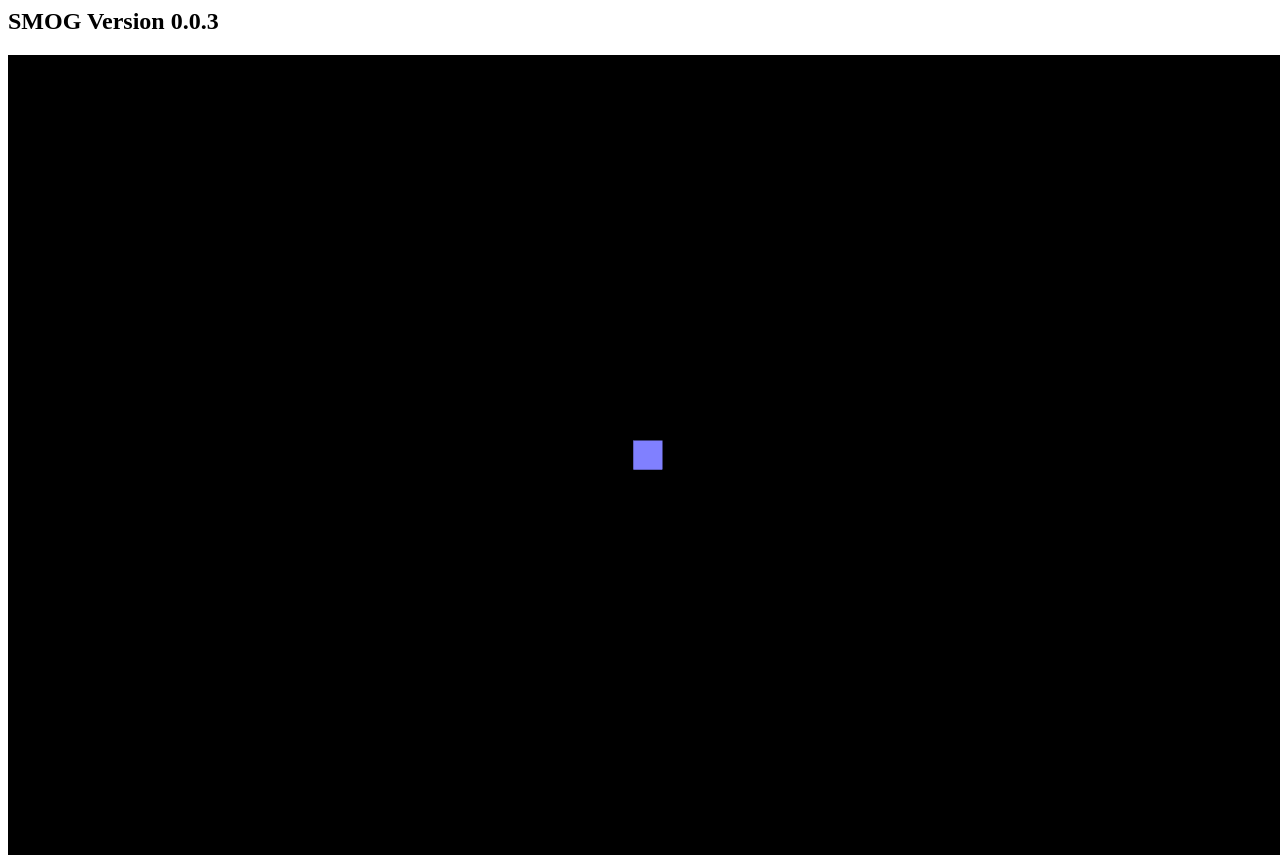
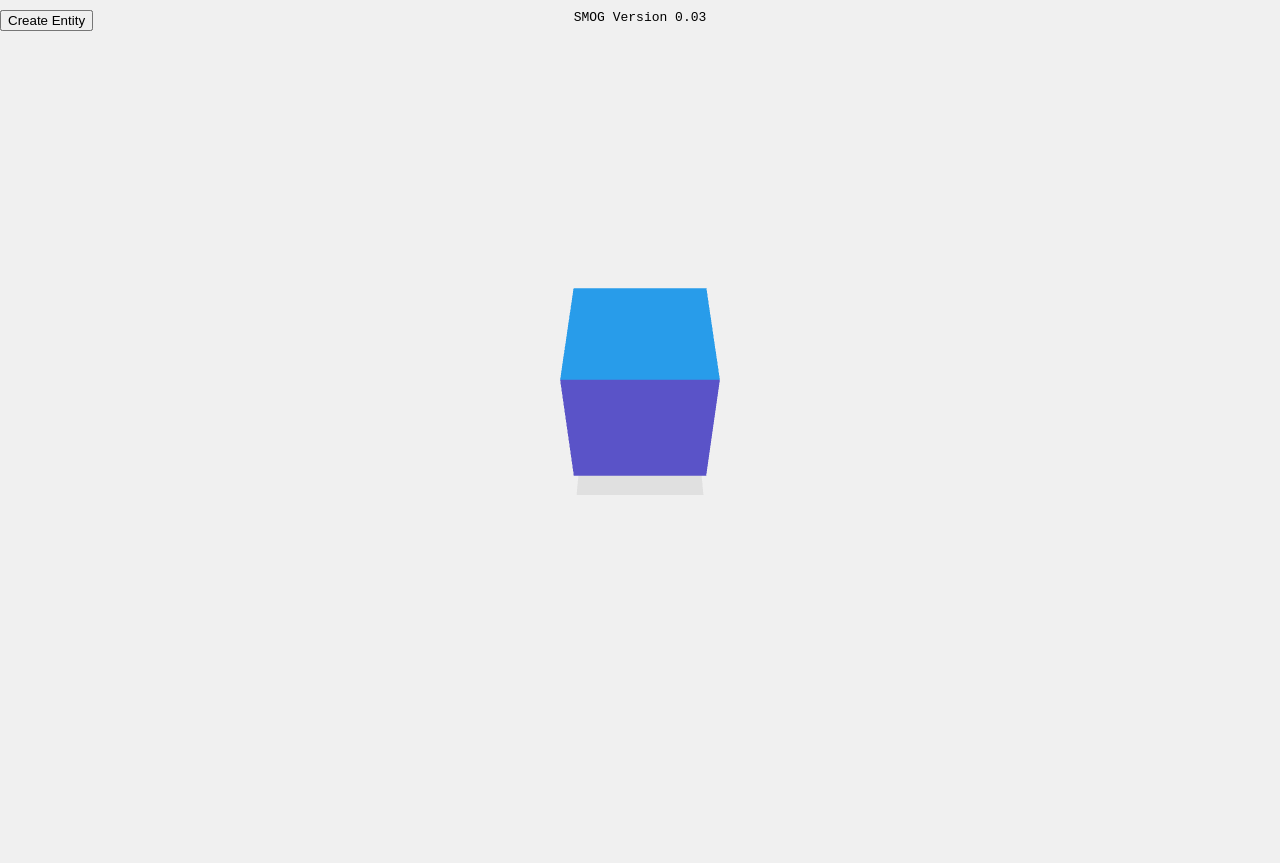
Before and after one commit to malceore/smog, a plain HTML site: page index.html in a window 1280 px wide. After the commit the page ends 800 px from the top, so only its background shows below. Drawn offline with nearby package versions, Linux system fonts and the light colour scheme.

Commit message:
Now have button placeholders and camera controls

```diff
--- a/index.html
+++ b/index.html
@@ -4,8 +4,17 @@
 		<script src="js/three.min.js"></script>
 		<script src="js/game.js"></script>
 		<title>SMOG V0.3</title>
+		<meta charset="utf-8">
+		<meta name="viewport" content="width=device-width, user-scalable=no, minimum-scale=1.0, maximum-scale=1.0">
+		<style>
+			body {
+				font-family: Monospace;
+				background-color: #f0f0f0;
+				margin: 0px;
+				overflow: hidden;
+			}
+		</style>
 	</head>
 	<body onload="init()">
-		<div id="div1"><h2>SMOG Version 0.0.3</h2></div>
 	</body>
 </html>
--- a/js/game.js
+++ b/js/game.js
@@ -1,54 +1,17 @@
-
-
 //
 //   Globals
 //
 var camera, scene, renderer;
-var geometry, material, mesh;
+var geometry, material, mesh, plane, cube;
 var isMoving = false;
+var DEBUG = true; function dbPrint(contents){ if(DEBUG){console.log(contents);}};0
 
 //init();
 //animate();
-
-//
-//   Key Control Section
-//
-function keyDownHandler(event){
-	var keyPressed = String.fromCharCode(event.keyCode);
-	//console.log(keyPressed);
-	if (keyPressed == "W"){
-		mesh.position.y+=0.02;
-		isMoving = true;
-	}
-	else if (keyPressed == "D"){
-		mesh.position.x+=0.02;
-		isMoving = true;
-	}
-	else if (keyPressed == "S"){
-		mesh.position.y-=0.02;
-		isMoving = true;
-	}
-	else if (keyPressed == "A"){
-		mesh.position.x-=0.02;
-		isMoving = true;
-	}
-}
-function keyUpHandler(event){
-	var keyPressed = String.fromCharCode(event.keyCode);
-	if ((keyPressed == "W") || (keyPressed == "A") || (keyPressed == "S") || (keyPressed == "D")){
-		isMoving = false;
-	}
-}
-//   Key listeners
-document.addEventListener("keydown",keyDownHandler, false);
-document.addEventListener("keyup",keyUpHandler, false);
-
-
-
 //
 //   Server Connection and Handles
 //
-// use vanilla JS because why not
+/* use vanilla JS because why not
 window.addEventListener("load", function() {
 
     // create websocket instance
@@ -61,7 +24,7 @@ window.addEventListener("load", function() {
         //output.textContent = event.data;
         console.log(event.data);
     };
-    /*
+
     var form = document.getElementsByClassName("foo");
     var input = document.getElementById("input");
     form[0].addEventListener("submit", function (e) {
@@ -69,32 +32,116 @@ window.addEventListener("load", function() {
         input_text = input.value;
         mySocket.send(input_text);
         e.preventDefault()
-    })*/
+    })
 });
-
+*/
+//
+//   Key Control Section
+//
+function keyDownHandler(event){
+	var keyPressed = String.fromCharCode(event.keyCode);
+	//console.log(keyPressed);
+	if (keyPressed == "W"){
+		camera.position.z-=20;
+		isMoving = true;
+	}
+	else if (keyPressed == "D"){
+		camera.position.x+=20;
+		isMoving = true;
+	}
+	else if (keyPressed == "S"){
+		camera.position.z+=20;
+		isMoving = true;
+	}
+	else if (keyPressed == "A"){
+		camera.position.x-=20;
+		isMoving = true;
+	}
+}
+function keyUpHandler(event){
+	var keyPressed = String.fromCharCode(event.keyCode);
+	if ((keyPressed == "W") || (keyPressed == "A") || (keyPressed == "S") || (keyPressed == "D")){
+		isMoving = false;
+	}
+}
 
 
 //
 //  Setting up game
 //
 function init() {
+	container = document.createElement( 'div' );
+	document.body.appendChild( container );
 
-	camera = new THREE.PerspectiveCamera( 70, window.innerWidth / window.innerHeight, 0.01, 10 );
-	camera.position.z = 1;
+    // Title
+	var info = document.createElement( 'div' );
+	info.style.position = 'absolute';
+	info.style.top = '10px';
+	info.style.width = '100%';
+	info.style.textAlign = 'center';
+	info.innerHTML = 'SMOG Version 0.03';
+	container.appendChild(info);
+
+    // Create Entity Button
+	var createBtn = document.createElement( 'div' );
+	createBtn.style.position = 'absolute';
+	createBtn.style.top = '10px';
+	createBtn.style.width = '20%%';
+	createBtn.style.textAlign = 'left';
+	createBtn.innerHTML = '<button id="mybutton"> Create Entity </button>';
+	container.appendChild(createBtn);
+
+	// Delete Entity Button
+	var deleteBtn = document.createElement( 'div' );
+	deleteBtn.style.position = 'absolute';
+	deleteBtn.style.top = '10px';
+	deleteBtn.style.width = '20%%';
+	deleteBtn.style.textAlign = 'left';
+	deleteBtn.innerHTML = '<button id="mybutton"> Create Entity </button>';
+	container.appendChild(deleteBtn);
+
+	camera = new THREE.PerspectiveCamera( 72, window.innerWidth / window.innerHeight, 1, 1000 );
+	camera.position.y = 725;
+	camera.position.z = 600;
+	camera.rotation.x = 150;
 
 	scene = new THREE.Scene();
+	scene.background = new THREE.Color( 0xf0f0f0 );
 
-	geometry = new THREE.BoxGeometry( 0.05, 0.05, 0.05 );
-	material = new THREE.MeshNormalMaterial();
+	// Cube
+	var geometry = new THREE.BoxGeometry( 200, 200, 200 );
+	for ( var i = 0; i < geometry.faces.length; i += 2 ) {
+		var hex = Math.random() * 0xffffff;
+		geometry.faces[ i ].color.setHex( hex );
+		geometry.faces[ i + 1 ].color.setHex( hex );
 
-	mesh = new THREE.Mesh( geometry, material );
-	scene.add( mesh );
+	}
+	var material = new THREE.MeshBasicMaterial( { vertexColors: THREE.FaceColors, overdraw: 0.5 } );
+	cube = new THREE.Mesh( geometry, material );
+	cube.position.y = 150;
+	scene.add( cube );
 
-	renderer = new THREE.WebGLRenderer( { antialias: true } );
+	// Plane
+	var geometry = new THREE.PlaneBufferGeometry( 200, 200 );
+	geometry.rotateX( - Math.PI / 2 );
+	var material = new THREE.MeshBasicMaterial( { color: 0xe0e0e0, overdraw: 0.5 } );
+	plane = new THREE.Mesh( geometry, material );
+	scene.add( plane );
+
+
+    //Start Listeners
+	document.addEventListener("keydown",keyDownHandler, false);
+	document.addEventListener("keyup",keyUpHandler, false);
+
+    // Render
+ 	renderer = new THREE.WebGLRenderer( { antialias: true } );
 	renderer.setSize( window.innerWidth, window.innerHeight );
-	document.body.appendChild( renderer.domElement );
+	//document.body.appendChild( renderer.domElement );
+	//dbPrint("Here also");
+		container.appendChild( renderer.domElement );
     animate();
 }
+
 
 
 //
```
Also changed, not shown: notes.txt, 1 other file.
